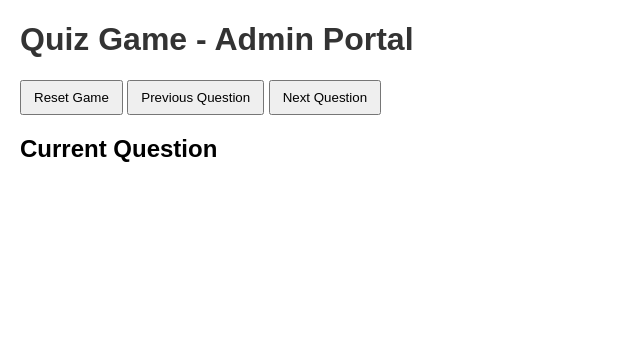
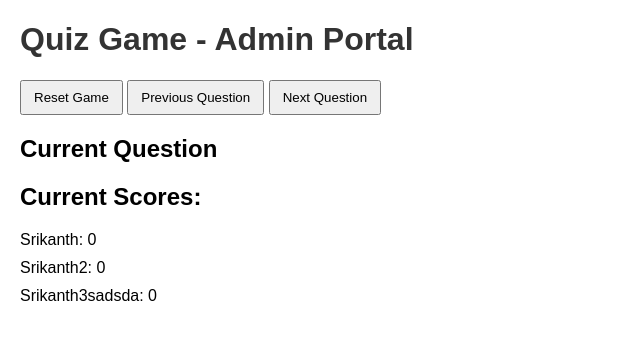
Before and after one commit to grand-cat-unknown/dahyeon_quiz, a Flask app: page /admin in a window 1280 px wide. Shown: the top 340 px of the page, without its empty margins (0-640 px from the left). Run offline with Flask 3, Linux system fonts and the light colour scheme; some libraries are stand-ins or nearby versions.

Commit message:
Moved scores to admin panel

```diff
--- a/app.py
+++ b/app.py
@@ -156,6 +156,11 @@ def handle_select_correct_answer(data):
         broadcast=True,
     )
 
+    # Send updated scores to admin
+    players = Player.query.order_by(Player.score.desc()).all()
+    scores = [{"name": player.name, "score": player.score} for player in players]
+    emit("update_scores", scores, room="admin")
+
     # Move to the next question
     game_state = get_or_create_game_state()
     game_state.current_question_index += 1
@@ -182,6 +187,11 @@ def handle_reset_game():
     Player.query.update({Player.score: 0})
     db.session.commit()
     emit("new_question", {"question_text": QUESTIONS[0]}, broadcast=True)
+
+    # Send updated scores to admin after reset
+    players = Player.query.order_by(Player.score.desc()).all()
+    scores = [{"name": player.name, "score": player.score} for player in players]
+    emit("update_scores", scores, room="admin")
 
 
 @socketio.on("next_question")
--- a/templates/admin.html
+++ b/templates/admin.html
@@ -16,12 +16,20 @@
     <div id="question-area">
         <h2 id="question-text">Current Question</h2>
     </div>
+    <div id="scores-area">
+        <h2>Current Scores:</h2>
+        <ul id="scores-list"></ul>
+    </div>
 
     <script src="//code.jquery.com/jquery-3.6.0.min.js"></script>
     <script src="//cdnjs.cloudflare.com/ajax/libs/socket.io/4.1.2/socket.io.min.js"></script>
     <script type="text/javascript">
         $(document).ready(function() {
             const socket = io.connect();
+
+            socket.on('connect', function() {
+                socket.emit('join', {room: 'admin'});
+            });
 
             socket.on('new_question', function(data) {
                 $('#question-text').text(data.question_text);
@@ -39,8 +47,25 @@
                 socket.emit('next_question');
             });
 
+            socket.on('update_scores', function(data) {
+                updateScoresList(data);
+            });
+
             socket.on('game_over', function() {
                 $('#question-text').text('Game Over!');
+            });
+
+            function updateScoresList(scores) {
+                const scoresList = $('#scores-list');
+                scoresList.empty();
+                scores.forEach(function(player) {
+                    scoresList.append($('<li></li>').text(player.name + ': ' + player.score));
+                });
+            }
+
+            // Initial scores update
+            $.get('/get_scores', function(data) {
+                updateScoresList(data);
             });
         });
     </script>
```
Also changed, not shown: templates/tv_display.html (+1 -17 lines), instance/quiz.db.
